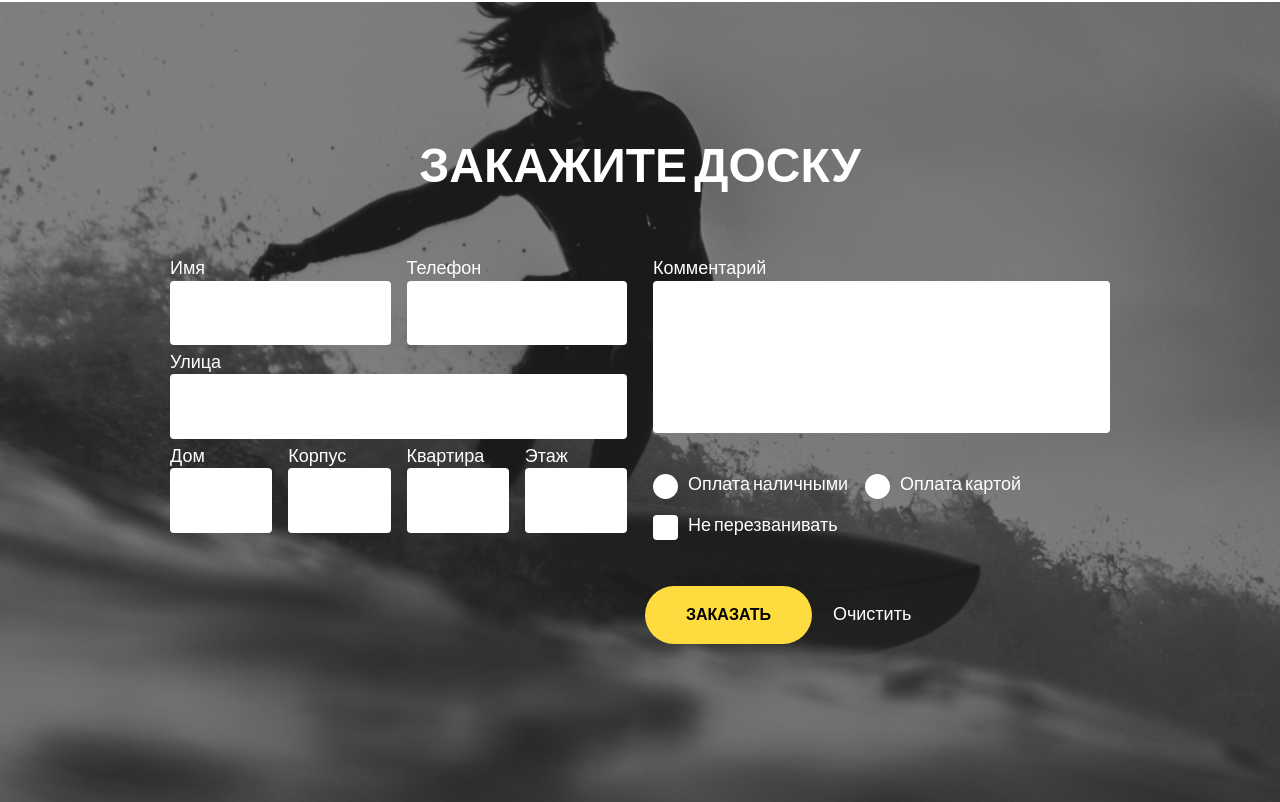
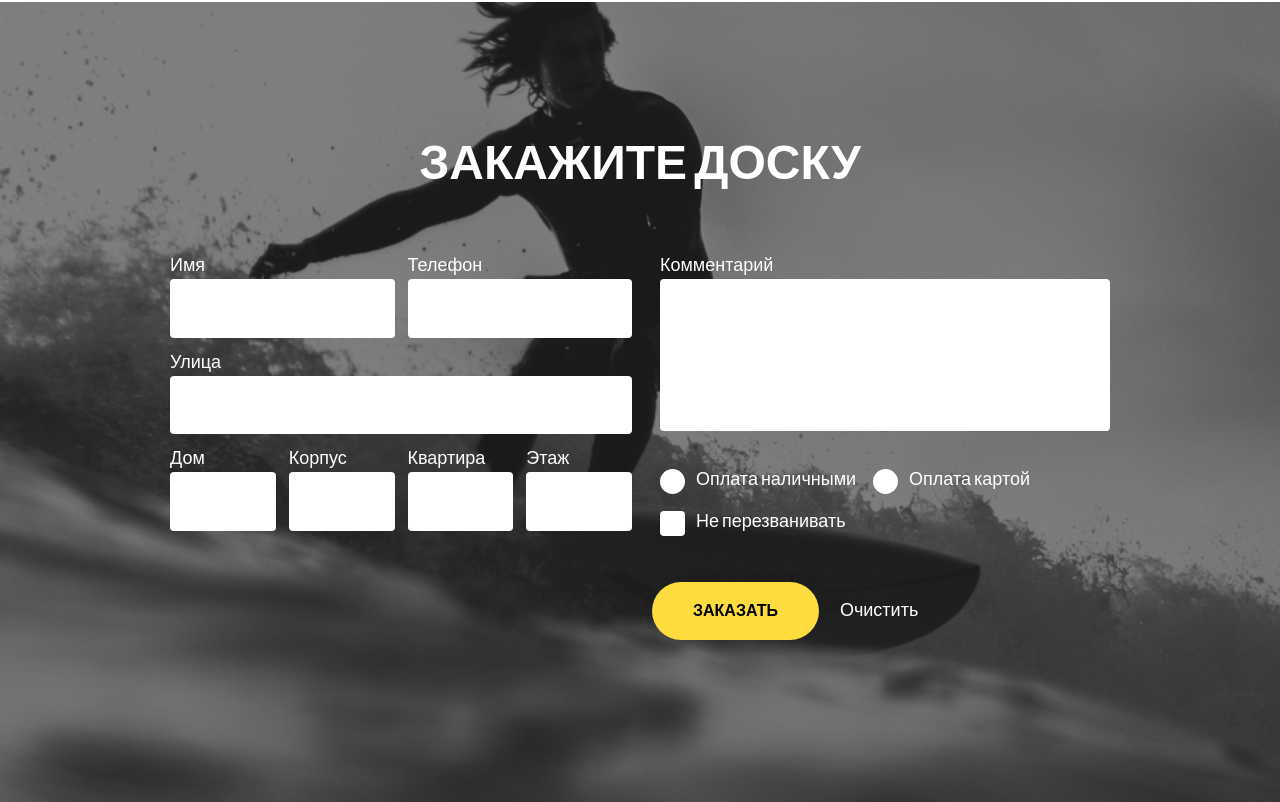
Before and after one commit to asm96/surfboard, a plain HTML site: page index.html in a window 1280 px wide. Shown: the part 2398-3200 px from the top of the page. Drawn offline with nearby package versions, Linux system fonts and the light colour scheme.

Commit message:
order-section PP

```diff
--- a/css/blocks/_form.scss
+++ b/css/blocks/_form.scss
@@ -1,27 +1,30 @@
 .form {
   display: flex;
-  padding-bottom: 20px;
+  flex-direction: row;
+  justify-content: start;
+  padding-bottom: 27px;
 }
 
 .form__col {
-  flex: 1;
   display: flex;
   flex-direction: column;
   justify-content: start;
-  margin-right: 26px;
+  max-width: 462px;
+  margin-right: 28px;
   &:last-child {
+    flex: 1;
     margin-right: 0;
   }
 }
 
 .form__row {
   display: flex;
-  margin-bottom: 7px;
+  margin-bottom: 14px;
 }
 
 .form__block {
   flex: 1;
-  margin-right: 16px;
+  margin-right: 13px;
   &:last-child {
     margin-right: 0;
   }
@@ -30,7 +33,7 @@
 .form__input {
   width: 100%;
   border: 3px solid transparent;
-  padding: 19px 12px;
+  padding: 16px 12px;
   border-radius: 4px;
   &:focus {
     border-color: $yellow;
@@ -38,9 +41,14 @@
   }
   &_textarea {
     height: 152px;
+    max-width: 450px;
     resize: none;
-    margin-bottom: 28px;
+    margin-bottom: 18px;
   }
+}
+
+.form__title {
+  line-height: 1.33;
 }
 
 .form__controls {
--- a/css/blocks/_radio.scss
+++ b/css/blocks/_radio.scss
@@ -3,7 +3,7 @@
   cursor: pointer;
   user-select: none;
   margin-right: 17px;
-  margin-bottom: 16px;
+  margin-bottom: 17px;
   &_checkbox {
     margin-bottom: 0;
     .radio__visible {
@@ -33,7 +33,7 @@
   position: relative;
   border-radius: 50%;
   background: #fff;
-  margin-right: 10px;
+  margin-right: 11px;
   &:before {
     content: "";
     width: 13px;
```
Also changed, not shown: css/main.css.
